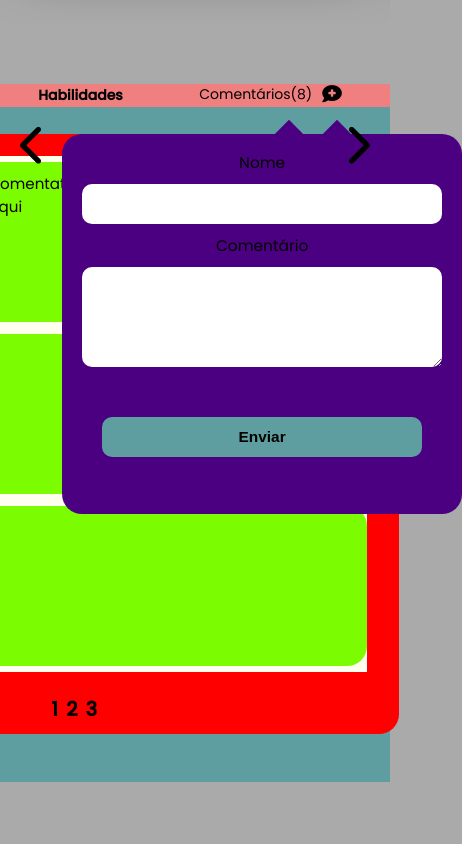
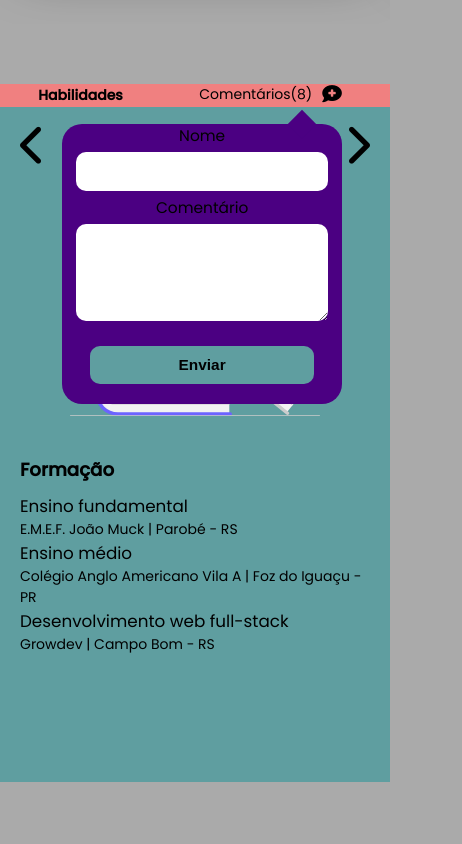
Before and after one commit to mateus-luciano/frontend-nwpfgw, a website built with webpack: page public/index.html in a window 390 px wide. Shown: the part 920-1764 px from the top of the page, 462 px wide, since content can reach past the window. Built offline with nearby package versions, Linux system fonts and the light colour scheme.

Commit message:
created form layout for mobile device

```diff
--- a/public/index.html
+++ b/public/index.html
@@ -62,7 +62,7 @@
                 <div class="container-comments">
                     <div class="show-comments-field">
                         <span>Comentários(8)</span>
-                        <div class="populate-comments">
+                        <div class="populate-comments hidden">
 
                             <div class="container-populate-comments">
                                 <div class="content">
@@ -163,7 +163,7 @@
                     <div class="show-comments-field">
                         <span>Comentários(8)</span>
 
-                        <div class="populate-comments">
+                        <div class="populate-comments hidden">
 
                             <div class="container-populate-comments">
                                 <div class="content">
--- a/public/sass/pages/_informations.scss
+++ b/public/sass/pages/_informations.scss
@@ -62,16 +62,24 @@
                     left: -450px;
                     background: #f00;
                     border-radius: 20px;
+                    @include breakpoint(small-only) {
+                        width: 320px;
+                        height: 520px;
+                        top: 40px;
+                        left: -160px;
+                    }
 
                     .pagination {
                         @include flex-direction-row();
                         @include flex-center();
+                        @include breakpoint(small-only) {}
 
                         p {
                             font-size: 1.4em;
                             font-weight: 600;
                             margin: 0 4px;
                             margin-bottom: 10px;
+                            @include breakpoint(small-only) {}
                         }
 
                         p:hover {
@@ -84,12 +92,14 @@
                         @include flex-center();
                         width: inherit;
                         height: inherit;
+                        @include breakpoint(small-only) {}
 
                         .content {
                             @include flex-direction-column();
                             width: 90%;
                             height: 92%;
                             background: ivory;
+                            @include breakpoint(small-only) {}
 
                             .comment {
                                 @include flex-direction-column();
@@ -98,25 +108,36 @@
                                 background: lawngreen;
                                 border-radius: 20px;
                                 margin: 6px 0;
-                                //padding: 10px;
+                                @include breakpoint(small-only) {
+                                    height: 140px;
+                                    margin: 4px 0;
+                                }
 
                                 .main {
                                     height: 124px;
                                     padding: 10px;
+                                    @include breakpoint(small-only) {}
 
                                     p {
                                         font-size: 1.08em;
+                                        @include breakpoint(small-only) {
+
+                                        }
                                     }
                                 }
 
                                 .bottom {
                                     @include flex-justify-end();
                                     padding-right: 30px;
+                                    @include breakpoint(small-only) {}
 
                                     p {
                                         font-size: 1em;
                                         font-weight: 500;
                                         color: bisque;
+                                        @include breakpoint(small-only) {
+
+                                        }
                                     }
                                 }
                             }
@@ -133,7 +154,10 @@
                     top: -10px;
                     right: 100px;
                     transform: rotate(45deg);
-                    background: indigo;
+                    background: #f00;
+                    @include breakpoint(small-only) {
+                        right: 80px;
+                    }
                 }
             }
 
@@ -151,6 +175,13 @@
                     position: absolute;
                     top: 50px;
                     left: -250px;
+                    @include breakpoint(small-only) {
+                        width: 280px;
+                        height: 280px;
+                        top: 40px;
+                        right: 100px;
+                        //z-index: 3;
+                    }
 
                     form {
                         @include flex-center();
@@ -159,6 +190,7 @@
                         height: inherit;
                         border-radius: 20px;
                         background: indigo;
+                        @include breakpoint(small-only) {}
 
                         input,
                         textarea {
@@ -170,14 +202,19 @@
                             border: none;
                             border-radius: 10px;
                             outline: none;
+                            @include breakpoint(small-only) {
+                                margin: 5px 0;
+                            }
                         }
 
                         textarea {
                             height: 100px;
+                            @include breakpoint(small-only) {}
                         }
 
                         label {
                             font-size: 1.1em;
+                                   @include breakpoint(small-only) {}
                         }
 
                         button {
@@ -190,6 +227,9 @@
                             outline: none;
                             font-size: 1.1em;
                             font-weight: 600;
+                            @include breakpoint(small-only) {
+                                margin: 20px 0;
+                            }
                         }
 
                         button:hover {
@@ -209,6 +249,10 @@
                     right: 115px;
                     transform: rotate(45deg);
                     background: indigo;
+                    @include breakpoint(small-only) {
+                        top: -10px;
+                        right: 30px;
+                    }
                 }
             }
         }
--- a/public/sass/pages/_skills.scss
+++ b/public/sass/pages/_skills.scss
@@ -35,6 +35,12 @@
                     left: -450px;
                     background: #f00;
                     border-radius: 20px;
+                    @include breakpoint(small-only) {
+                        width: 320px;
+                        height: 520px;
+                        top: 40px;
+                        left: -160px;
+                    }
 
                     .pagination {
                         @include flex-direction-row();
@@ -71,7 +77,10 @@
                                 background: lawngreen;
                                 border-radius: 20px;
                                 margin: 6px 0;
-                                //padding: 10px;
+                                 @include breakpoint(small-only) {
+                                    height: 140px;
+                                    margin: 4px 0;
+                                }
 
                                 .main {
                                     height: 124px;
@@ -105,7 +114,10 @@
                     top: -10px;
                     right: 100px;
                     transform: rotate(45deg);
-                    background: indigo;
+                    background: #f00;
+                    @include breakpoint(small-only) {
+                        right: 80px;
+                    }
                 }
             }
 
@@ -123,6 +135,13 @@
                     position: absolute;
                     top: 50px;
                     left: -250px;
+                    @include breakpoint(small-only) {
+                        width: 280px;
+                        height: 280px;
+                        top: 40px;
+                        //right: -200px;
+                        //z-index: 3;
+                    }
 
                     form {
                         @include flex-center();
@@ -142,6 +161,9 @@
                             border: none;
                             border-radius: 10px;
                             outline: none;
+                            @include breakpoint(small-only) {
+                                margin: 5px 0;
+                            }
                         }
 
                         textarea {
@@ -162,6 +184,9 @@
                             outline: none;
                             font-size: 1.1em;
                             font-weight: 600;
+                            @include breakpoint(small-only) {
+                                margin: 20px 0;
+                            }
                         }
 
                         button:hover {
@@ -181,6 +206,10 @@
                     right: 115px;
                     transform: rotate(45deg);
                     background: indigo;
+                    @include breakpoint(small-only) {
+                        top: -10px;
+                        right: 30px;
+                    }
                 }
             }
         }
```
Also changed, not shown: public/sass/style.css, 1 other file.
